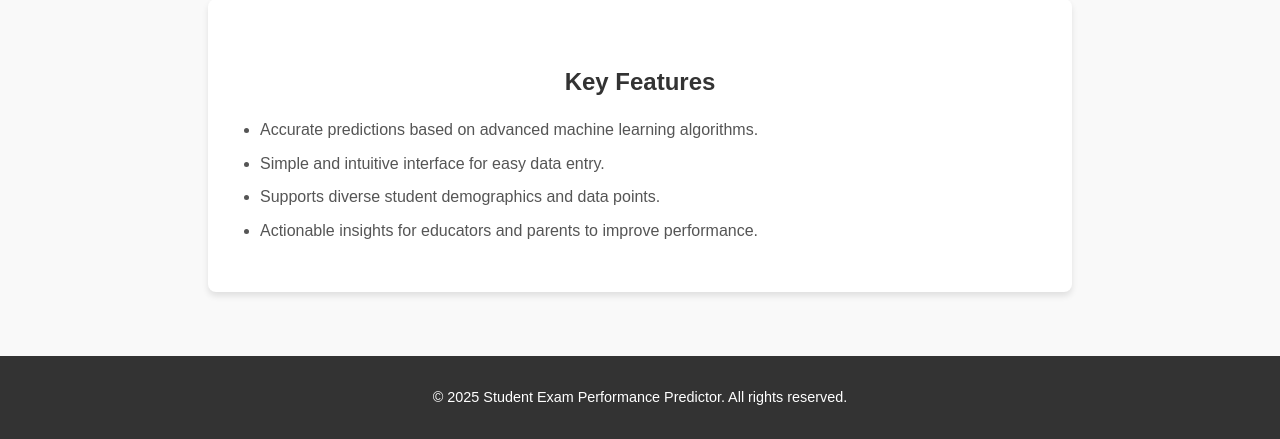
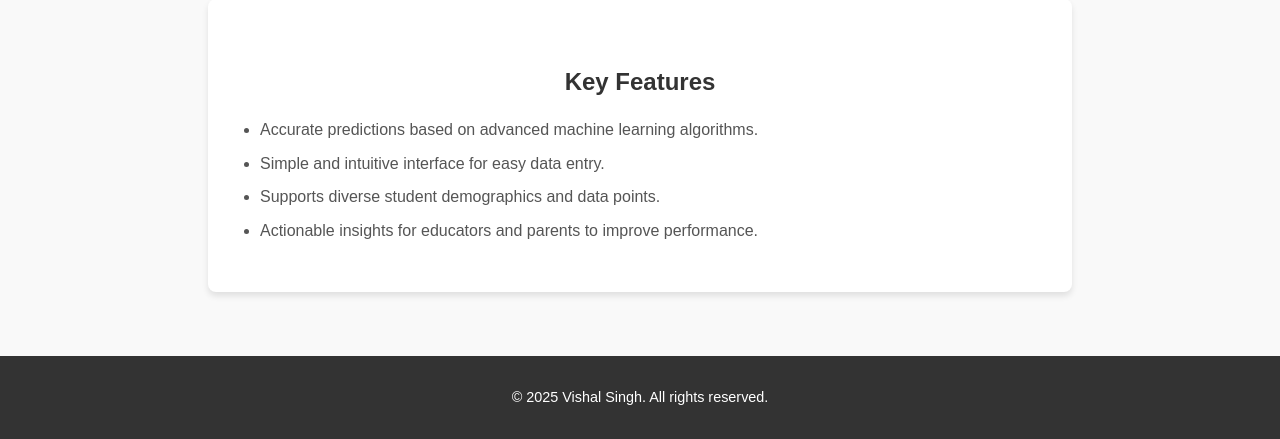
Before and after one commit to vishalsinghblr/Math-Score-Predictor, a Flask app: page / in a window 1280 px wide. Shown: the part 510-949 px from the top of the page. Run offline with Flask 3, Linux system fonts and the light colour scheme.

Commit message:
Updated application.py

```diff
--- a/templates/index.html
+++ b/templates/index.html
@@ -32,7 +32,7 @@
         </section>
     </main>
     <footer class="footer">
-        <p>© 2025 Student Exam Performance Predictor. All rights reserved.</p>
+        <p>© 2025 Vishal Singh. All rights reserved.</p>
     </footer>
 </body>
 </html>
```
